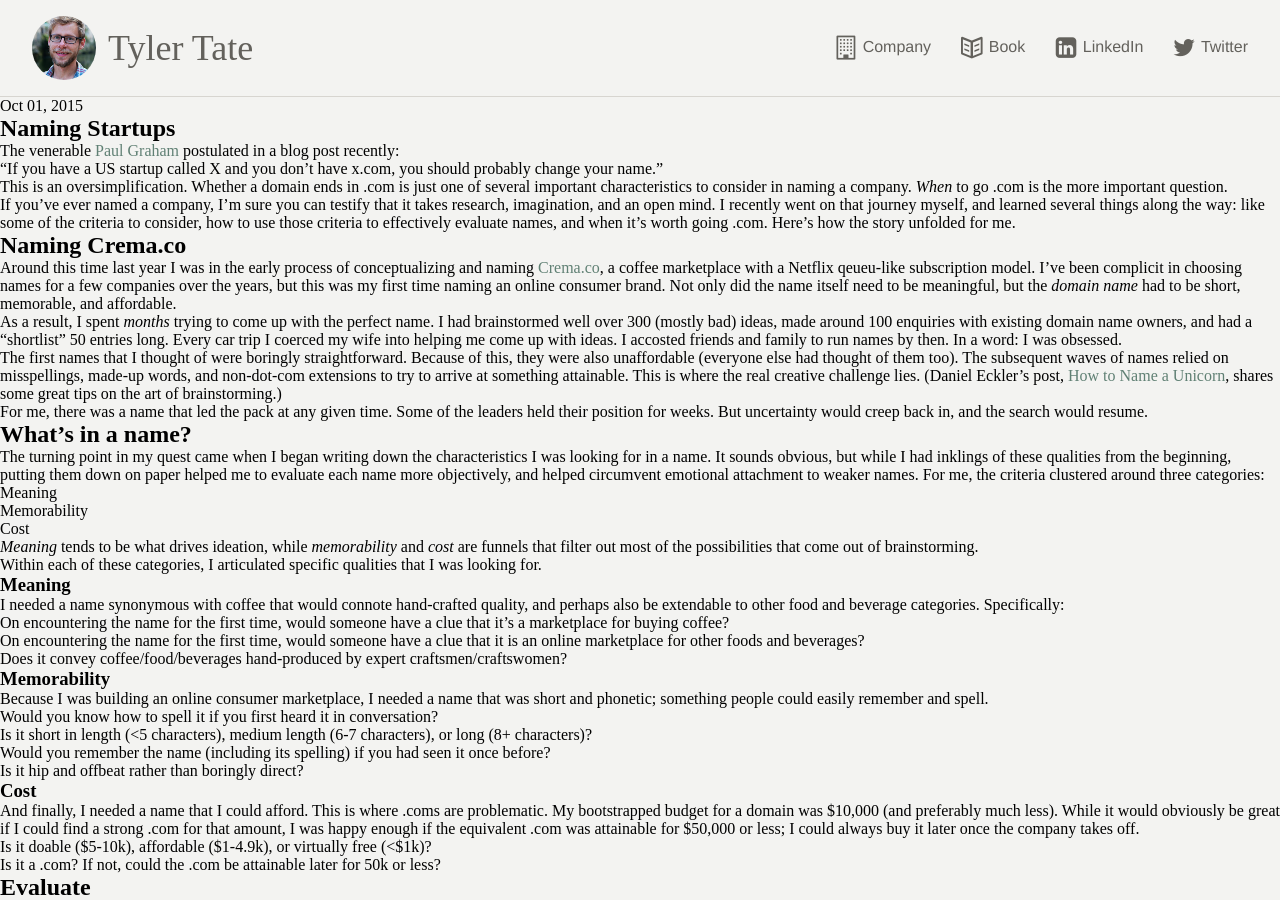
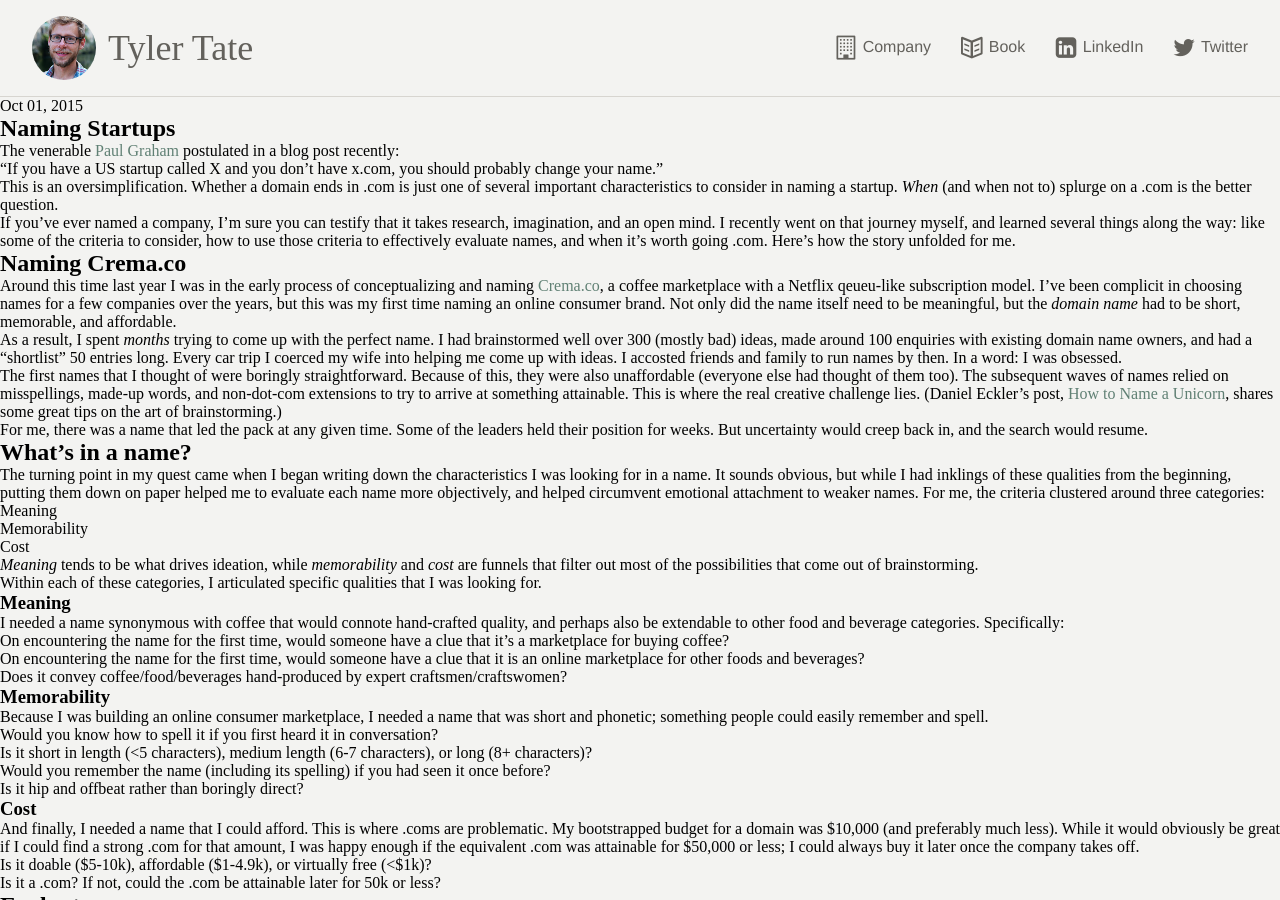
Before and after one commit to SeriouslyInc/tylertate, a Jekyll site: the page built from blog/_posts/2015-10-01-naming-startups-choosing-a-company-name.markdown, in a window 1280 px wide and 900 px high. Built offline with Jekyll 4.4.1, drawn with Linux system fonts in a browser that asks for light colours; comment, search, counter and statistics services are not loaded.

Commit message:
opening tweaks.

```diff
--- a/blog/_posts/2015-10-01-naming-startups-choosing-a-company-name.markdown
+++ b/blog/_posts/2015-10-01-naming-startups-choosing-a-company-name.markdown
@@ -8,7 +8,7 @@ The venerable [Paul Graham](http://paulgraham.com/name.html) postulated in a blo
 
 > “If you have a US startup called X and you don’t have x.com, you should probably change your name.”
 
-This is an oversimplification. Whether a domain ends in .com is just one of several important characteristics to consider in naming a company. _When_ to go .com is the more important question.
+This is an oversimplification. Whether a domain ends in .com is just one of several important characteristics to consider in naming a startup. _When_ (and when not to) splurge on a .com is the better question.
 
 If you’ve ever named a company, I’m sure you can testify that it takes research, imagination, and an open mind. I recently went on that journey myself, and learned several things along the way: like some of the criteria to consider, how to use those criteria to effectively evaluate names, and when it’s worth going .com. Here’s how the story unfolded for me.
 
```
